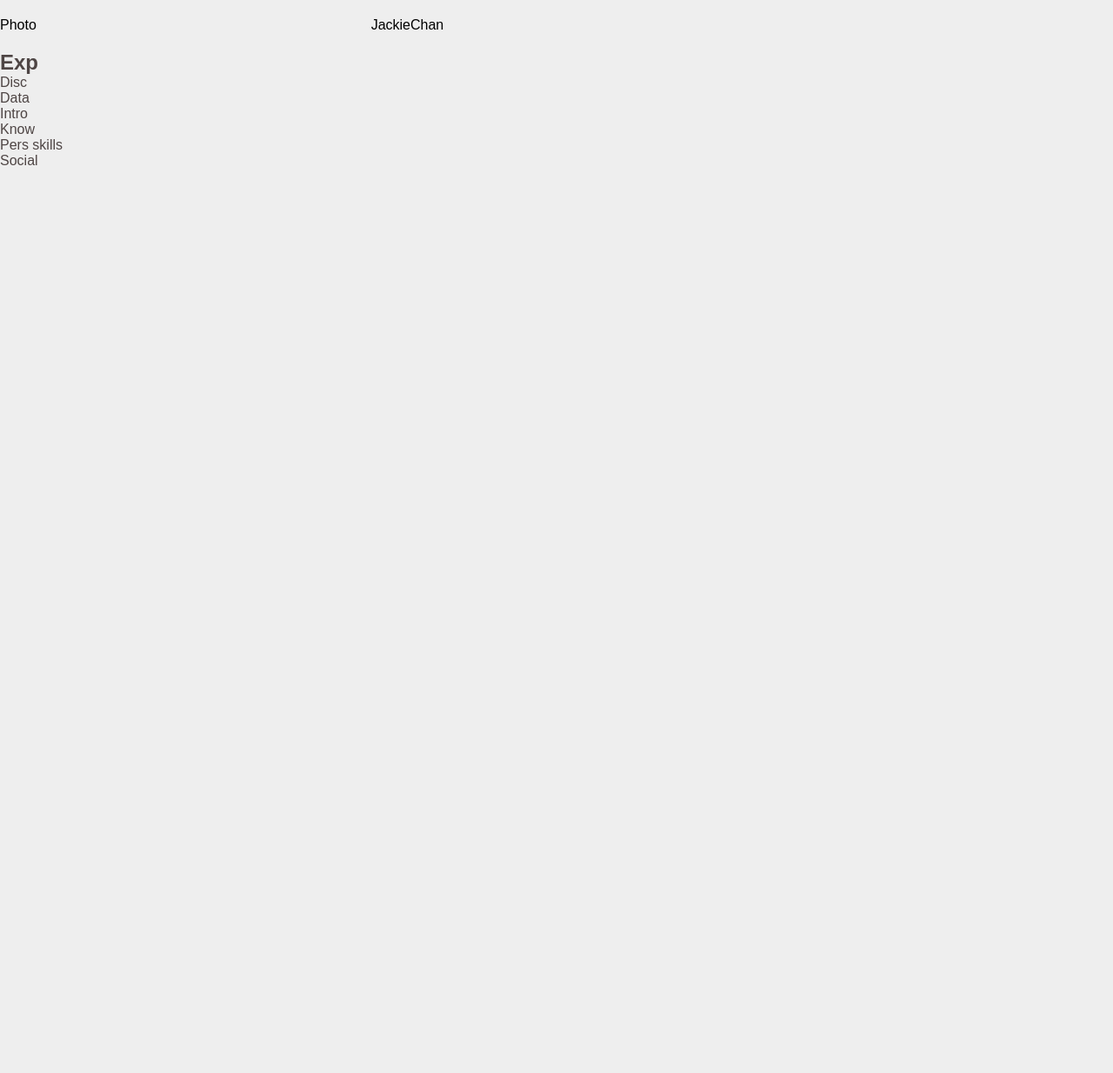
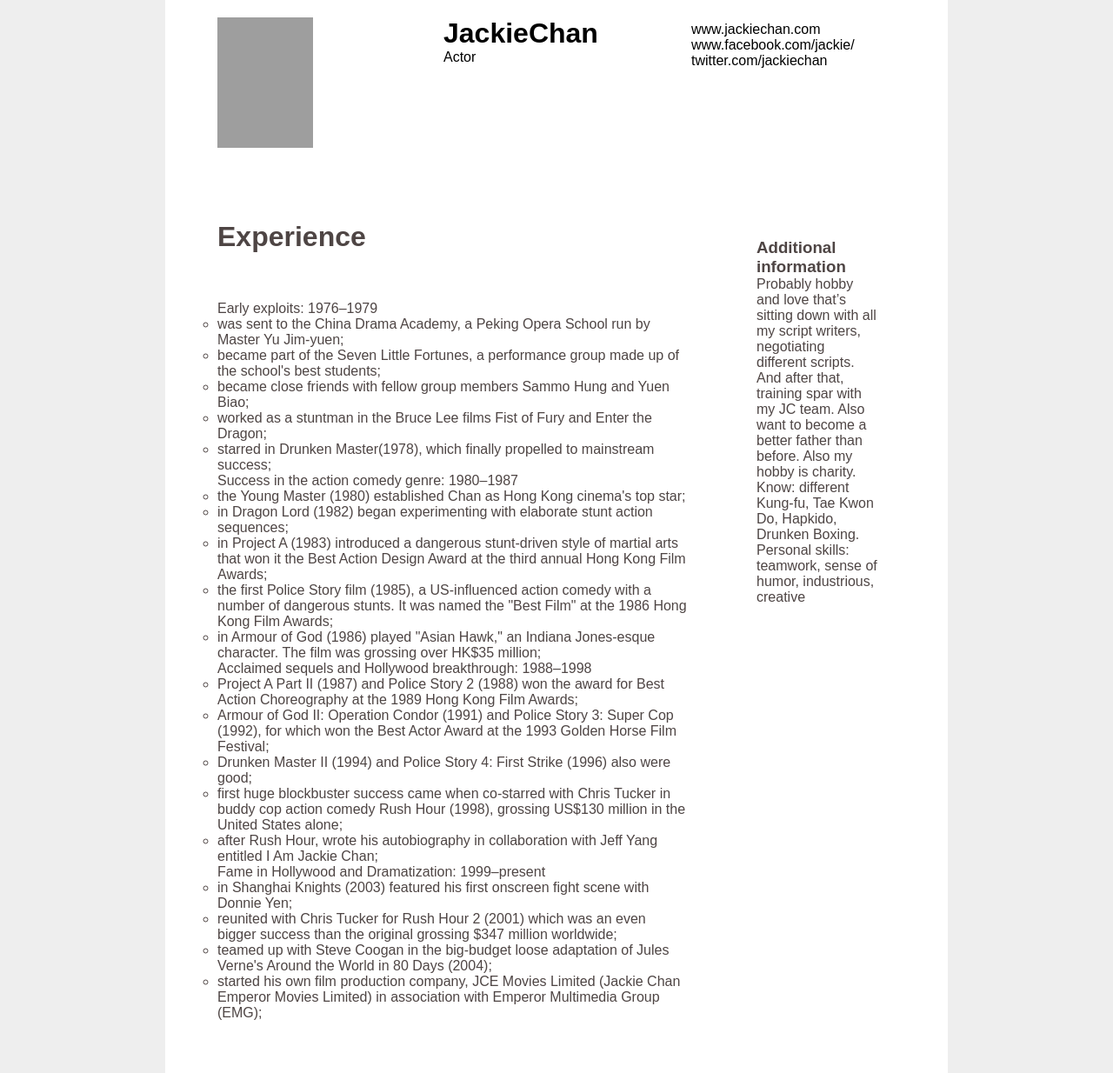
Before and after one commit to tetiana-zaichuk/homepage, a plain HTML site: page index.html in a window 1280 px wide. Shown: the whole page at 87% size. Before the commit the page ends 800 px from the top, so only its background shows below. Drawn offline with Linux system fonts and the light colour scheme; grey boxes are pictures that could not be loaded.

Commit message:
Upgrade <body>
Changed layout and added text

```diff
--- a/index.html
+++ b/index.html
@@ -9,24 +9,60 @@
     <link rel="stylesheet" type="text/css" href="style-sheets.css">
   </head>
   <body>
-        <header>
-          <p>Photo</p>
-          <p>JackieChan</p>
-        </header>
-        <main>
-            <article>
-                <h1>Exp</h1>
-                <p>Disc</p>
-            </article>
-            <aside class="leftside">
-                <p>Data</p>
-            </aside>
-            <aside class="rightside">
-              <div class="additional">Intro</div>
-              <div class="additional">Know</div>
-              <div class="additional">Pers skills</div>
-              <div class="additional">Social</div>
-            </aside>
-        </main>
+    <div class="container">
+    <header>
+        <nav><img src="http://c.cinemate.cc/media/p/0/7/1870/0_1.big.jpg" width="110" height="150" alt="jackiechan" /></nav>
+		    <div class="name"> <h1>JackieChan</h2><p>Actor</p></div>
+		    <div class="contact">
+			    <a href="https://www.jackiechan.com">www.jackiechan.com</a>
+          <a href="https://www.facebook.com/jackie/">www.facebook.com/jackie/</a>
+          <a href="https://twitter.com/jackiechan">twitter.com/jackiechan</a>
+		    </div>
+    </header>
+    <section class="main">
+        <h2>Experience</h2>
+          <div class="paragraph1">
+				  <div class="paragraph1">Early exploits: 1976–1979</div>
+				  <ul style="list-style-type:circle;">
+            <li>was sent to the China Drama Academy, a Peking Opera School run by Master Yu Jim-yuen;</li>
+            <li>became part of the Seven Little Fortunes, a performance group made up of the school's best students;</li>
+            <li>became close friends with fellow group members Sammo Hung and Yuen Biao;</li>
+            <li>worked as a stuntman in the Bruce Lee films Fist of Fury and Enter the Dragon;</li>
+            <li>starred in Drunken Master(1978), which finally propelled to mainstream success;</li>
+				  </div>
+				  <div class="paragraph2">
+				  <div class="paragraph2">Success in the action comedy genre: 1980–1987</div>
+				  <ul style="list-style-type:circle;">
+            <li>the Young Master (1980) established Chan as Hong Kong cinema's top star;</li>
+            <li>in Dragon Lord (1982) began experimenting with elaborate stunt action sequences;</li>
+            <li>in Project A (1983) introduced a dangerous stunt-driven style of martial arts that won it the Best Action Design Award at the third annual Hong Kong Film Awards;</li>
+            <li>the first Police Story film (1985), a US-influenced action comedy with a number of dangerous stunts. It was named the "Best Film" at the 1986 Hong Kong Film Awards;</li>
+            <li>in Armour of God (1986) played "Asian Hawk," an Indiana Jones-esque character. The film was grossing over HK$35 million;</li>
+				  </div>
+          <div class="paragraph2">
+          <div class="paragraph2">Acclaimed sequels and Hollywood breakthrough: 1988–1998</div>
+          <ul style="list-style-type:circle;">
+            <li>Project A Part II (1987) and Police Story 2 (1988) won the award for Best Action Choreography at the 1989 Hong Kong Film Awards;</li>
+            <li>Armour of God II: Operation Condor (1991) and Police Story 3: Super Cop (1992), for which won the Best Actor Award at the 1993 Golden Horse Film Festival;</li>
+            <li>Drunken Master II (1994) and Police Story 4: First Strike (1996) also were good;</li>
+            <li>first huge blockbuster success came when co-starred with Chris Tucker in buddy cop action comedy Rush Hour (1998), grossing US$130 million in the United States alone;</li>
+            <li>after Rush Hour, wrote his autobiography in collaboration with Jeff Yang entitled I Am Jackie Chan;</li>
+				  </div>
+          <div class="paragraph3">
+          <div class="paragraph3">Fame in Hollywood and Dramatization: 1999–present</div>
+          <ul style="list-style-type:circle;">
+            <li>in Shanghai Knights (2003) featured his first onscreen fight scene with Donnie Yen;</li>
+            <li>reunited with Chris Tucker for Rush Hour 2 (2001) which was an even bigger success than the original grossing $347 million worldwide;</li>
+            <li>teamed up with Steve Coogan in the big-budget loose adaptation of Jules Verne's Around the World in 80 Days (2004);</li>
+            <li>started his own film production company, JCE Movies Limited (Jackie Chan Emperor Movies Limited) in association with Emperor Multimedia Group (EMG);</li>
+          </div>
+    </section>
+    <aside class="sidebar">
+      <h3>Additional information</h3>
+		  <div class="additional">Probably hobby and love that’s sitting down with all my script writers, negotiating different scripts. And after that, training spar with my JC team. Also want to become a better father than before. Also my hobby is charity.</div>
+      <div class="additional">Know: different Kung-fu, Tae Kwon Do, Hapkido, Drunken Boxing.</div>
+		  <div class="additional">Personal skills: teamwork, sense of humor, industrious, creative</div>
+    </aside>
+    </div>
   </body>
 </html>
```
